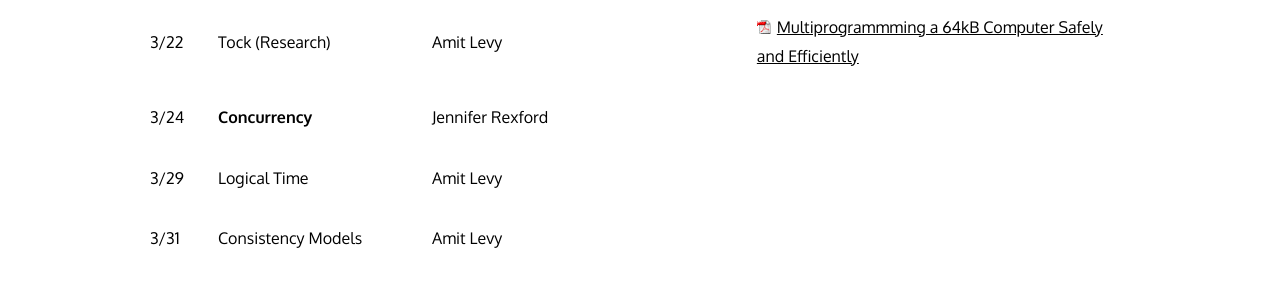
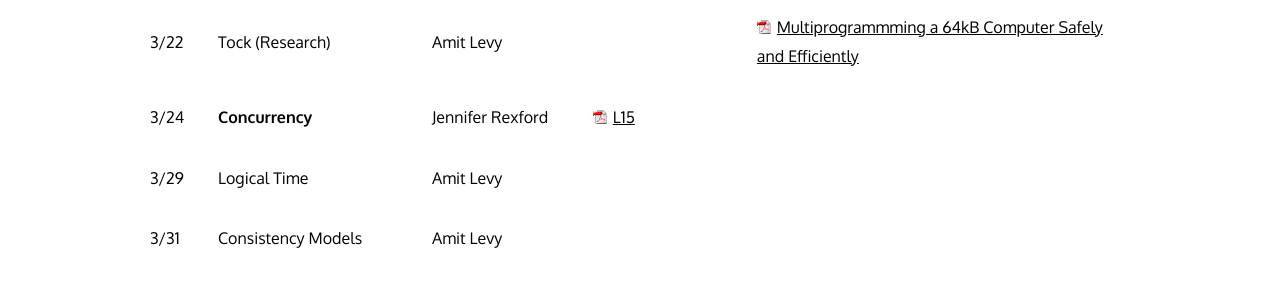
Before and after one commit to cos316/cos316-web, a Jekyll site: the page built from lectures.md, in a window 1280 px wide and 900 px high, scrolled down 1154 px. Shown: the part 153-444 px from the top of the window. Built offline with Jekyll 4.4.1, drawn with Linux system fonts in a browser that asks for light colours; nearby versions of some CDN libraries.

Commit message:
Adding lecture 15 to web page

```diff
--- a/lectures.md
+++ b/lectures.md
@@ -24,7 +24,7 @@ Lectures meet on Tuesday and Thursday 10:00-10:50am
 | 3/15 | "Hey, you, get off of my cloud" (Research) | Amit Levy   |   | | [Hey, you, get off my cloud: Exploring Information Leakage in Third-Party Compute Clouds](/readings/cloudsec.pdf) |
 | 3/17 | **Resource Allocation** (Congestion Control)   | Jennifer Rexford | [L13](/lectures/L13-congestion.pdf)  |
 | 3/22 | Tock (Research)    | Amit Levy   |   | | [Multiprogrammming a 64kB Computer Safely and Efficiently](/readings/tock.pdf) |
-| 3/24 | **Concurrency**   | Jennifer Rexford |   |
+| 3/24 | **Concurrency**   | Jennifer Rexford | [L15](/lectures/L15-concurrency-time.pdf)   |
 | 3/29 | Logical Time      | Amit Levy |   | | |
 | 3/31 | Consistency Models | Amit Levy |   | | |
 | 4/05 | **Access Control** | Amit Levy   |   | | |
```
